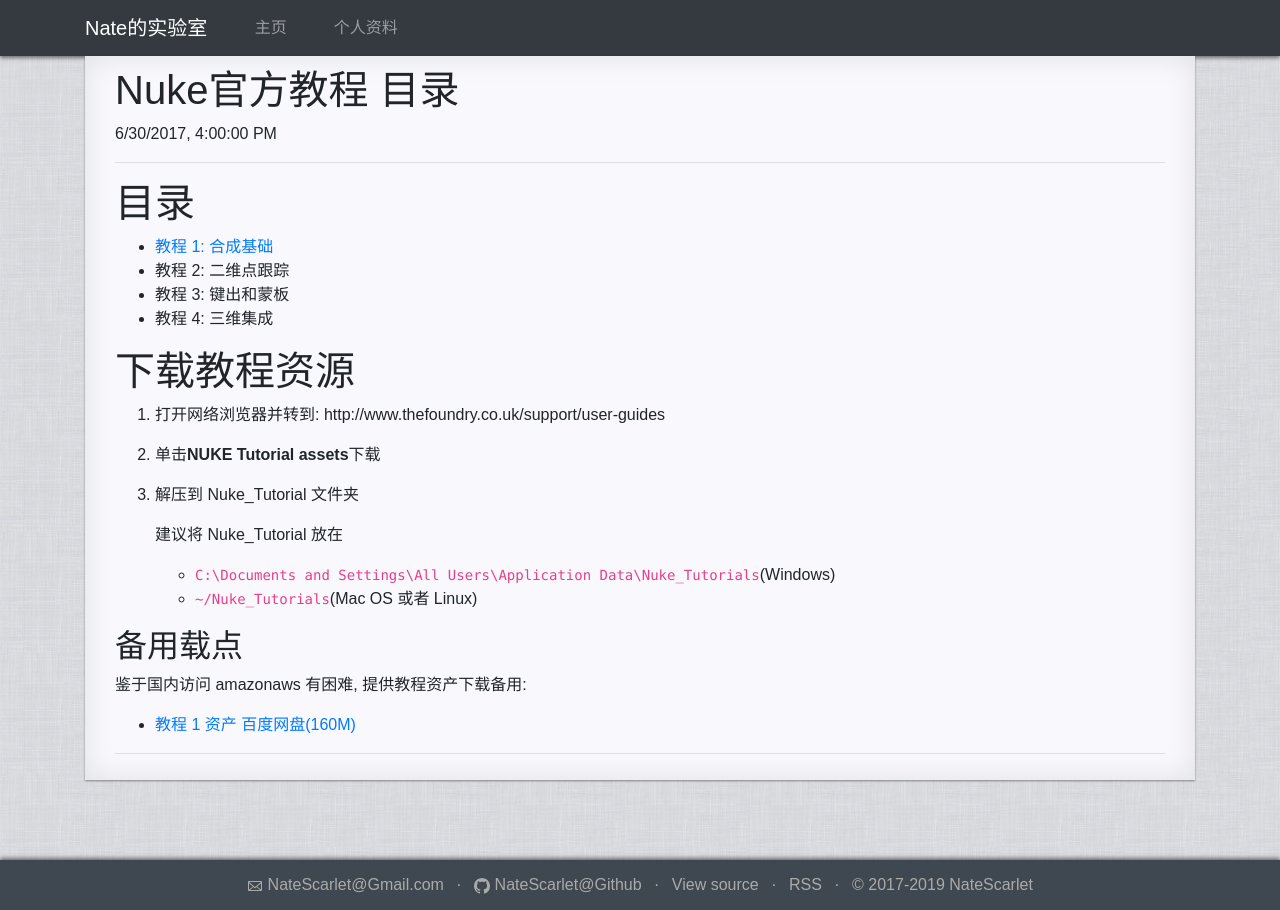
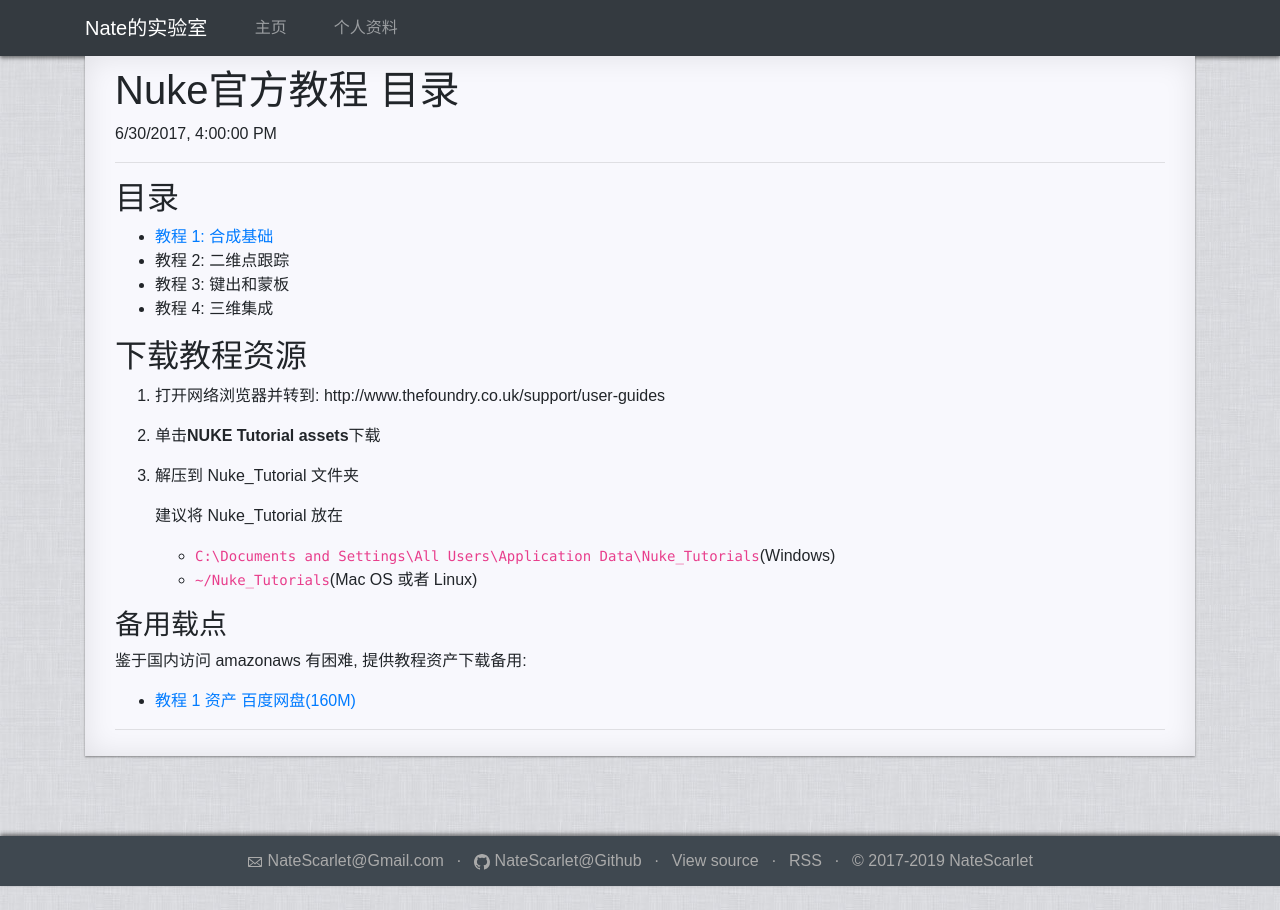
Before and after one commit to NateScarlet/NateScarlet.Github.io, a Jekyll site: the page built from _posts/Nuke/2017-07-01-tutorial_index.md, in a window 1280 px wide. Built offline with Jekyll 4.4.1, drawn with Linux system fonts in a browser that asks for light colours; our own code applies the rules of GitHub Pages for plain Markdown files; comment, search, counter and statistics services are not loaded; a style sheet for code colours, icons or effects is not loaded.

Commit message:
fix: multiple h1

```diff
--- a/_posts/Nuke/2017-07-01-tutorial_index.md
+++ b/_posts/Nuke/2017-07-01-tutorial_index.md
@@ -5,14 +5,14 @@
 permalink: /Nuke/tutorial_index
 ---
 
-# 目录
+## 目录
 
 - [教程 1: 合成基础](.\tutorial1)
 - 教程 2: 二维点跟踪
 - 教程 3: 键出和蒙板
 - 教程 4: 三维集成
 
-# 下载教程资源
+## 下载教程资源
 
 1. 打开网络浏览器并转到: http://www.thefoundry.co.uk/support/user-guides
 
@@ -25,7 +25,7 @@
    - `C:\Documents and Settings\All Users\Application Data\Nuke_Tutorials`(Windows)
    - `~/Nuke_Tutorials`(Mac OS 或者 Linux)
 
-## 备用载点
+### 备用载点
 
 鉴于国内访问 amazonaws 有困难, 提供教程资产下载备用:
 
```
Also changed, not shown: _posts/Nuke/2017-07-01-tutorial1_Compositing_Basics.md (+0 -2 lines).
